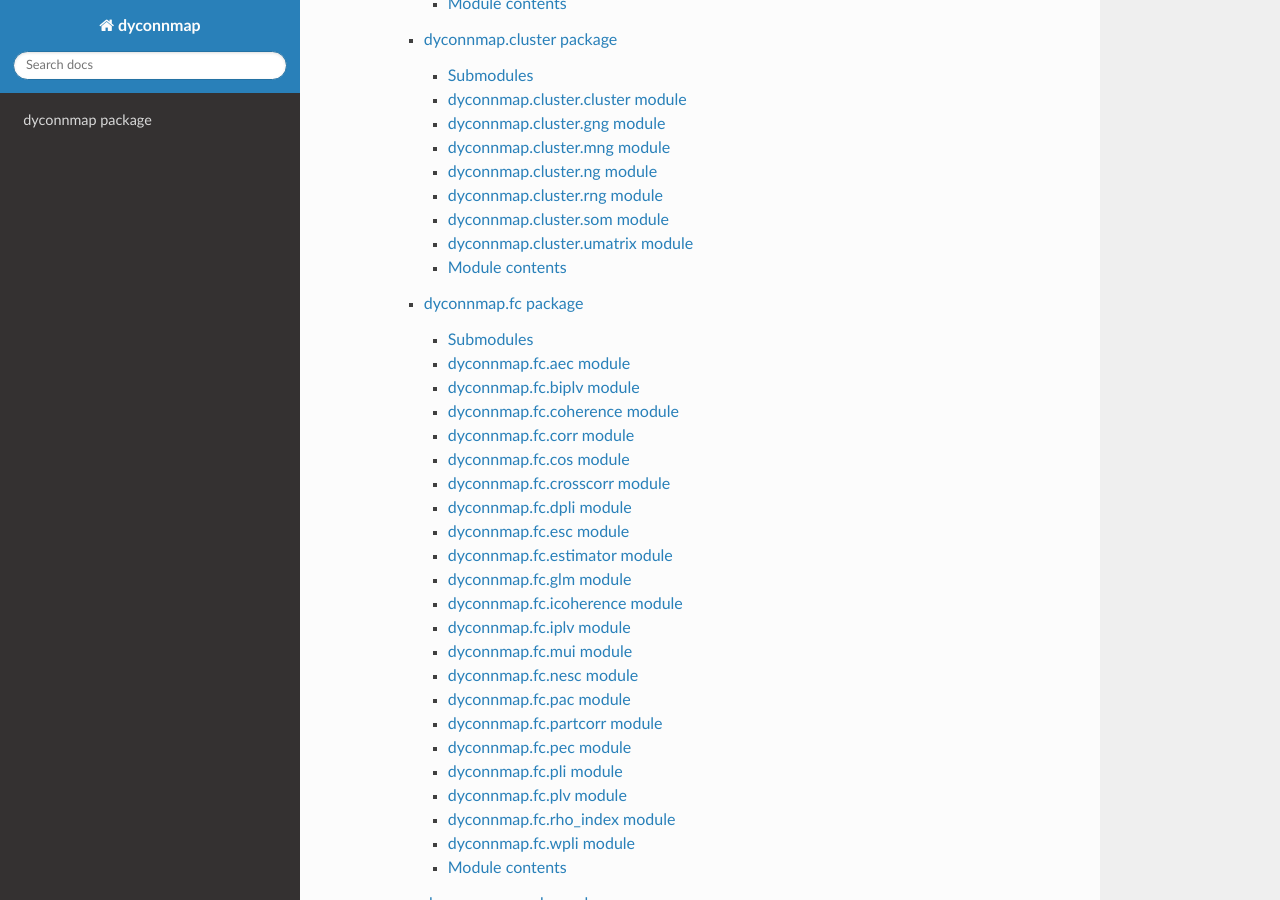
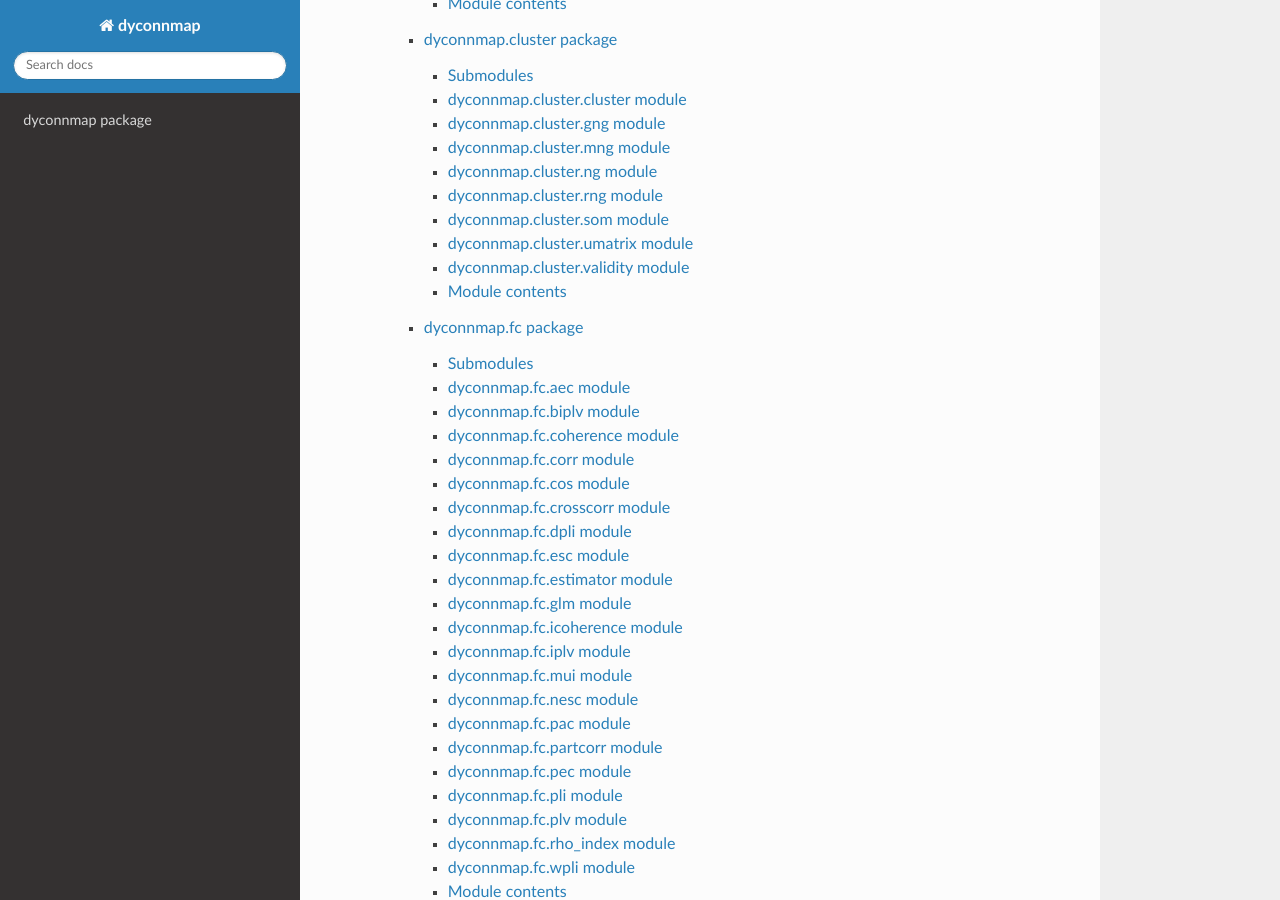
Before and after one commit to makism/dyconnmap, a Sphinx documentation site: the page built from docs/index.rst, in a window 1280 px wide and 900 px high, scrolled down 420 px. Built offline with Sphinx 7.4.7 and the Read the Docs theme 2.0.0, drawn with Linux system fonts in a browser that asks for light colours.

Commit message:
Update documentation.

```diff
--- a/docs/dyconnmap.cluster.rst
+++ b/docs/dyconnmap.cluster.rst
@@ -60,6 +60,14 @@ dyconnmap.cluster.umatrix module
    :undoc-members:
    :show-inheritance:
 
+dyconnmap.cluster.validity module
+---------------------------------
+
+.. automodule:: dyconnmap.cluster.validity
+   :members:
+   :undoc-members:
+   :show-inheritance:
+
 
 Module contents
 ---------------
```
Also changed, not shown: 15 other files.
